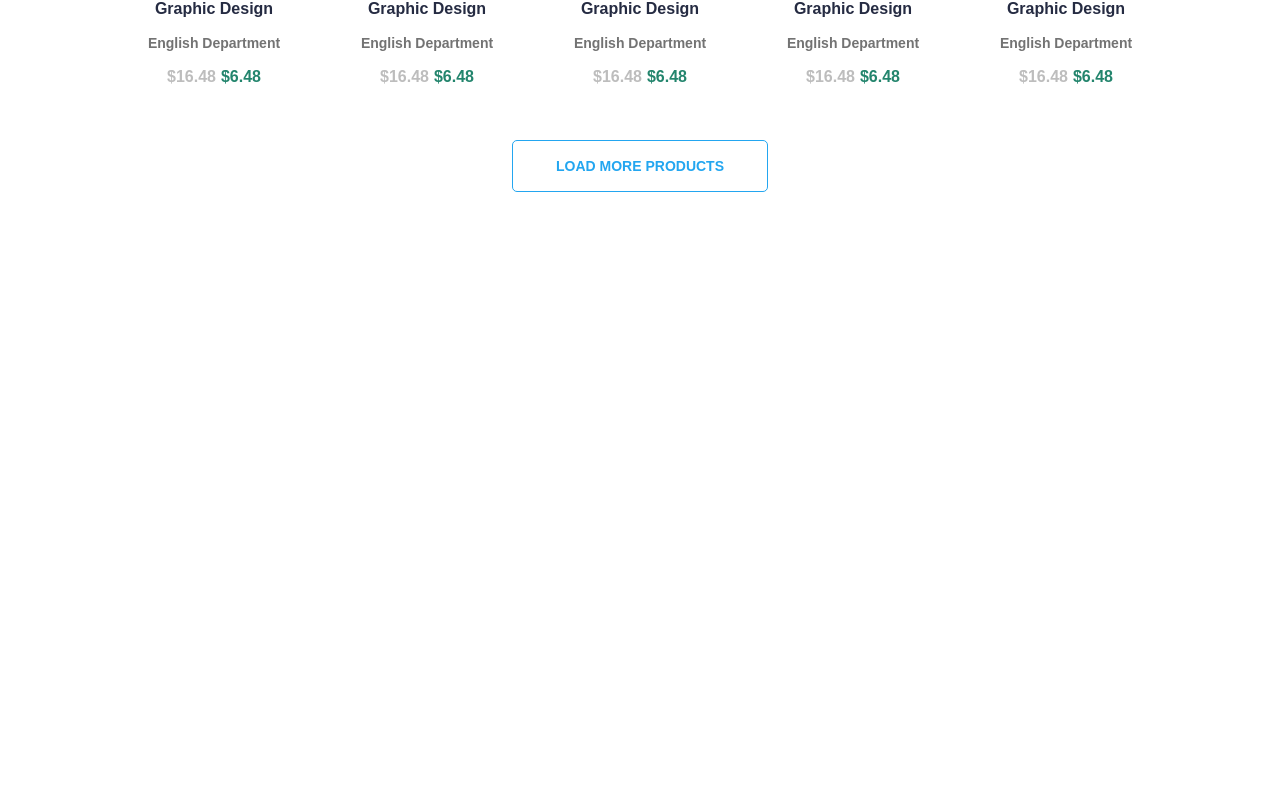
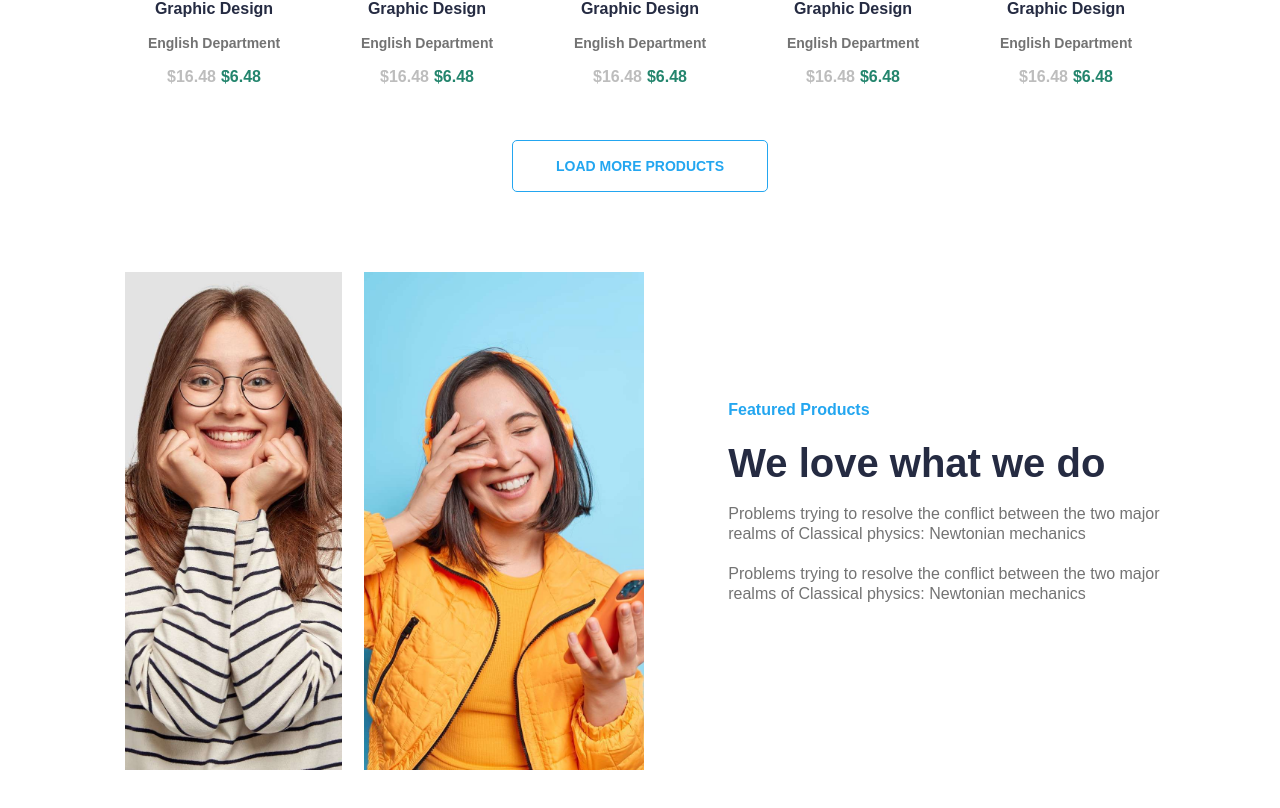
Before and after one commit to kaanarslann/E-Commerce, a React (Vite) app: page / in a window 1280 px wide. Shown: the part 2263-3071 px from the top of the page. Before the commit the page ends 2455 px from the top, so only its background shows below. Built offline with nearby package versions, Linux system fonts and the light colour scheme.

Commit message:
adds featuredproducts component

```diff
--- /dev/null
+++ b/src/components/FeaturedProducts.jsx
@@ -0,0 +1,22 @@
+import featured1 from "../assets/featured1.jpg";
+import featured2 from "../assets/featured2.jpg";
+
+export default function FeaturedProducts() {
+    return (
+        <section className="featured-products ml-[1.281rem] py-20 flex flex-col gap-[3.125rem] md:flex-row-reverse md:justify-center md:gap-[5.625rem]">
+            <div className="featured-texts flex flex-col gap-4 h-[21rem] w-[17.5rem] md:w-[27.938rem] md:h-[15.375rem] mx-auto md:mx-0 md:my-auto">
+                <h5 className="text-base font-bold leading-6 text-[#23A6F0]">Featured Products</h5>
+                <h2 className="text-[2.5rem] font-bold leading-[3.125rem] text-[#252B42]">We love what we do</h2>
+                <p className="text-[#737373] text-base font-normal leading-5">Problems trying to resolve the conflict between the two major realms of Classical physics:
+                    Newtonian mechanics<br /><br/>
+                    Problems trying to resolve the conflict between the two major realms of Classical physics:
+                    Newtonian mechanics
+                </p>
+            </div>
+            <div className="features-images flex h-[22.722rem] w-[23.388rem] md:w-[32.063rem] md:h-[31.125rem] gap-[1.369rem] mx-auto md:mx-0">
+                <img src={featured1} className="w-[9.901rem] md:w-[13.563rem] object-cover"/>
+                <img src={featured2} className="w-[12.776rem] md:w-[17.5rem] object-cover"/>
+            </div>
+        </section>
+    );
+}
--- a/src/pages/HomePage.jsx
+++ b/src/pages/HomePage.jsx
@@ -1,4 +1,5 @@
 import Clients from "../components/Clients";
+import FeaturedProducts from "../components/FeaturedProducts";
 import ProductCards from "../components/ProductsCards";
 import ShopCards from "../components/ShopCards";
 
@@ -8,6 +9,7 @@ export default function HomePage() {
             <Clients />
             <ShopCards />
             <ProductCards />
+            <FeaturedProducts />
         </>
     );
 }
```
Also changed, not shown: src/assets/featured1.jpg (added), src/assets/featured2.jpg (added).
